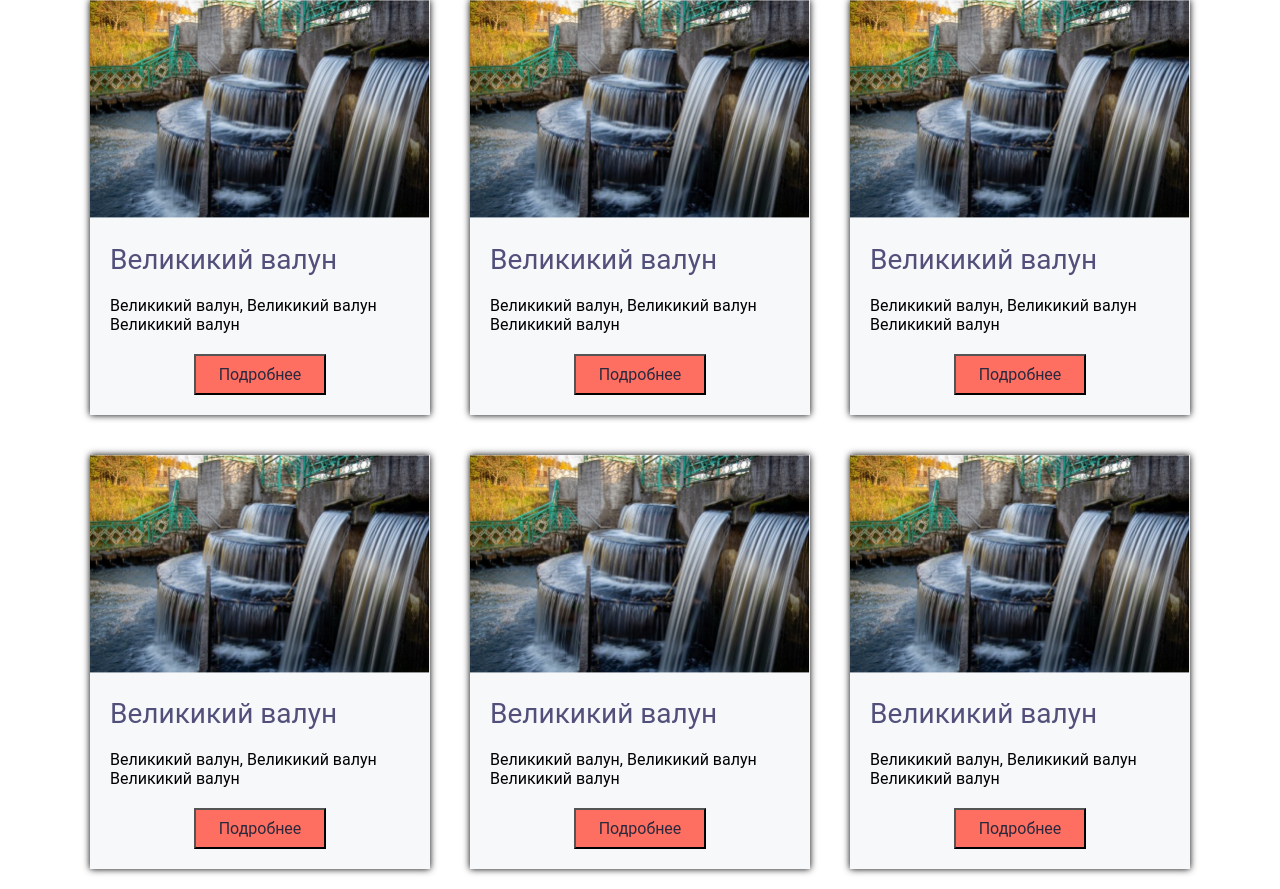
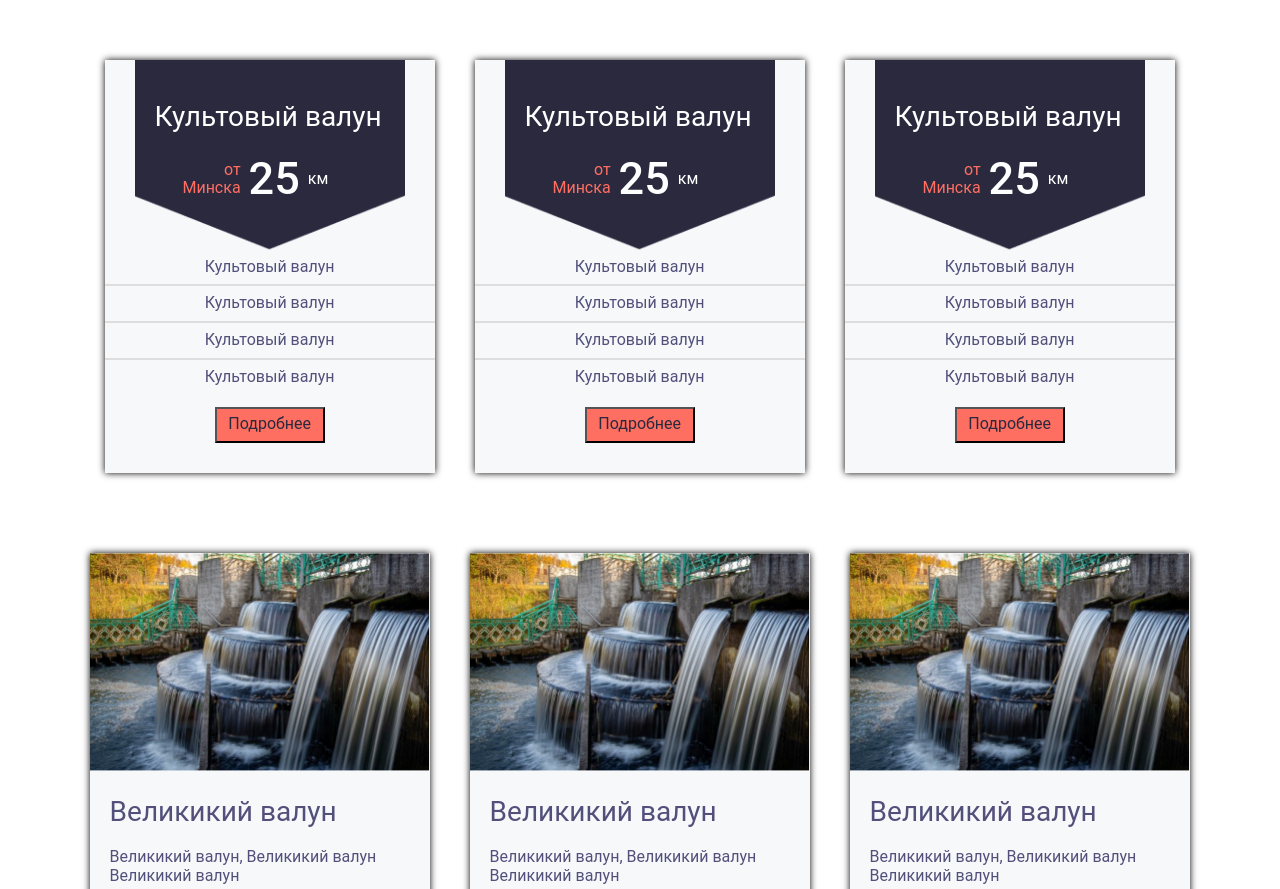
Before and after one commit to Diana-Diana-dev/disigner_sistems, a plain HTML site: page index.html in a window 1280 px wide. Shown: the top 889 px of the page. Drawn offline with Linux system fonts and the light colour scheme.

Commit message:
sreated section tariff

```diff
--- a/index.html
+++ b/index.html
@@ -11,6 +11,71 @@
 <body>
 	<main>
 		<div class="wrapper">
+		<section class="tariff">
+			<div class="tariffPlan">
+				<!-- <div class="title"> -->
+					<div class="background">
+						<div class="backgroundName">Культовый валун</div>
+						<div class="backgroundText">
+							<div class="text_1">от Минска</div>
+							<div class="text_2">25</div>
+							<div class="text_3">км</div>
+						</div>
+					</div>
+					<p class="titleText">Культовый валун</p>
+					<div class="titleBorder"></div>
+					<p class="titleText">Культовый валун</p>
+					<div class="titleBorder"></div>
+					<p class="titleText">Культовый валун</p>
+					<div class="titleBorder"></div>
+					<p class="titleText">Культовый валун</p>
+					<button class="titleBtn">Подробнее</button>
+				<!-- </div> -->
+			</div>
+			<div class="tariffPlan">
+				<div class="title">
+					<div class="background">
+						<div class="backgroundName">Культовый валун</div>
+						<div class="backgroundText">
+							<div class="text_1">от Минска</div>
+							<div class="text_2">25</div>
+							<div class="text_3">км</div>
+						</div>
+					</div>
+					<p class="titleText">Культовый валун</p>
+					<div class="titleBorder"></div>
+					<p class="titleText">Культовый валун</p>
+					<div class="titleBorder"></div>
+					<p class="titleText">Культовый валун</p>
+					<div class="titleBorder"></div>
+					<p class="titleText">Культовый валун</p>
+					<button class="titleBtn">Подробнее</button>
+				</div>
+			</div>
+			<div class="tariffPlan">
+				<div class="title">
+					<div class="background">
+						<div class="backgroundName">Культовый валун</div>
+						<div class="backgroundText">
+							<div class="text_1">от Минска</div>
+							<div class="text_2">25</div>
+							<div class="text_3">км</div>
+						</div>
+					</div>
+					<p class="titleText">Культовый валун</p>
+					<div class="titleBorder"></div>
+					<p class="titleText">Культовый валун</p>
+					<div class="titleBorder"></div>
+					<p class="titleText">Культовый валун</p>
+					<div class="titleBorder"></div>
+					<p class="titleText">Культовый валун</p>
+					<button class="titleBtn">Подробнее</button>
+				</div>
+			</div>
+		</section>
+
+
+
 		<section class="cards">
 			<div class="card">
 				<img class="cardImg" src="img/no_name11.png">
@@ -69,6 +134,6 @@
 		</section>
 		</div>
 	</main>
-
+<script>document.write('<script src="http://' + (location.host || 'localhost').split(':')[0] + ':35729/livereload.js?snipver=1"></' + 'script>')</script>
 </body>
 </html>
--- a/scss/style.scss
+++ b/scss/style.scss
@@ -1,6 +1,28 @@
+
+@mixin font_text{
+	display: flex;
+	font-family: Roboto;
+	font-style: normal;
+	font-weight: normal;
+	font-size: 16px;
+	line-height: 117.19%;
+	color: #52507B;
+
+}
+@mixin font_h4 {
+	display: flex;
+	font-family: Roboto;
+	font-style: normal;
+	font-weight: normal;
+	font-size: 28px;
+	line-height: 33px;
+	color: #52507B;
+}
+
+
 body{
 	// max-width: 1280px;
-
+	margin-top: 50px;
 }
 *{
 	margin: 0;
@@ -8,9 +30,91 @@ body{
 }
 .wrapper {
 	max-width: 1100px;
+	margin: 0 7%;
+
+}
+
+.tariff {
+	display: flex;
+	justify-content: space-between;
+	flex-flow: row wrap;
+	margin-bottom: 70px;
+	width: 100%;
+}
+.tariffPlan {
+	width: 30%;
+	margin: 10px 15px;
+	background: #F6F8FA;
+	box-shadow: 0px 0px 7px #000000;
+}
+.title {}
+.background {
+	max-width: 280px;
+	max-height: 195px;
+	margin: 0 30px;
+	padding-top: 40px;
+	background: url(../img/Rectangle1506.png)  100%  no-repeat;
+	background-size: cover;
+}
+.backgroundName {
+	@include font_h4;
+	color: #FFFFFF;
+	margin: 0 20px 20px 20px;
+}
+.backgroundText {
+	display: flex;
+	padding: 0 61px 44px 47px;
+}
+.text_1 {
+	@include font_text;
+	width: 59px;
+	color: #FF6F61;
+	text-align: right;
+	align-items: center;
+}
+.text_2 {
+	font-family: Roboto;
+	font-style: normal;
+	font-weight: 500;
+	font-size: 45px;
+	line-height: 117.19%;
+	text-align: center;
+	color: #FFFFFF;
+	margin: 0 8px;
+}
+.text_3 {
+	@include font_text;
+	color: #FFFFFF;
+	align-items: center;
+}
+.titleText {
+	@include font_text;
+	margin: 8px;
+	justify-content: center;
+}
+.titleBorder{
+	border: 1px solid #DEDEDE;
+}
+.titleBtn {
+	@include font_text;
+	width: 110px;
+	height: 36px;
+	justify-content: center;
+	align-items: center;
+	text-align: center;
+	background: #FF6F61;
+	color: #2A293E;
 	margin: 0 auto;
-	 // padding: 0 135px;
+	margin-bottom: 30px;
+	margin-top: 20px;
 }
+
+
+
+
+
+
+
 .cards {
 	display: flex;
 	flex-wrap: wrap;
@@ -30,30 +134,16 @@ body{
 	// margin-bottom: 20px;
 }
 .cardH4 {
-	font-family: Roboto;
-	font-style: normal;
-	font-weight: normal;
-	font-size: 28px;
-	line-height: 33px;
-	color: #52507B;
+	@include font_h4;
 	margin: 20px;
-	// margin-bottom:
+
 }
 .cardText {
-	font-family: Roboto;
-	font-style: normal;
-	font-weight: normal;
-	font-size: 16px;
-	line-height: 19px;
+	@include font_text;
 	margin: 20px;
 }
 .cardBtn {
-	font-family: Roboto;
-	font-style: normal;
-	font-weight: normal;
-	font-size: 16px;
-	line-height: 19px;
-	display: flex;
+	@include font_text;
 	margin: 20px auto;
 	text-align: center;
 	color: #2A293E;
```
Also changed, not shown: css/style.css, img/Rectangle 1518.png (added), img/Rectangle1506.png (added), img/Rectangle1507.png (added), img/Rectangle1519.png (added).
